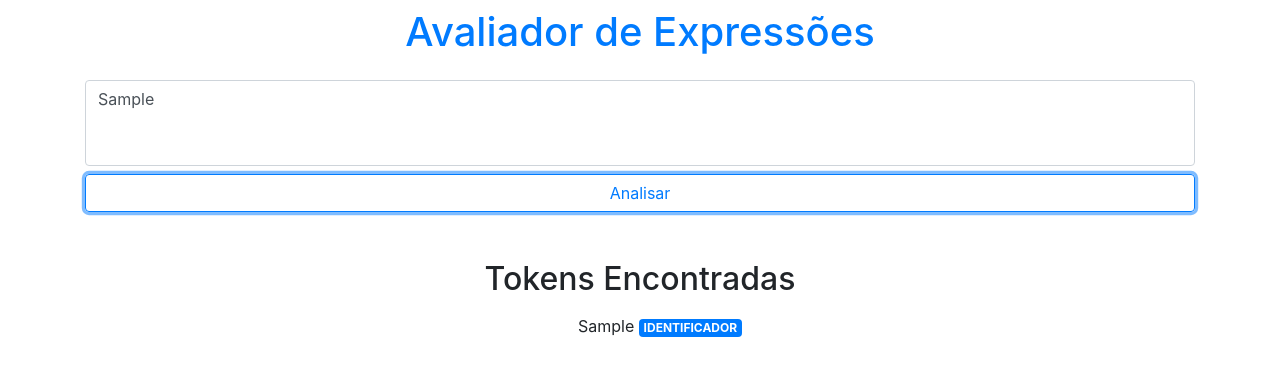
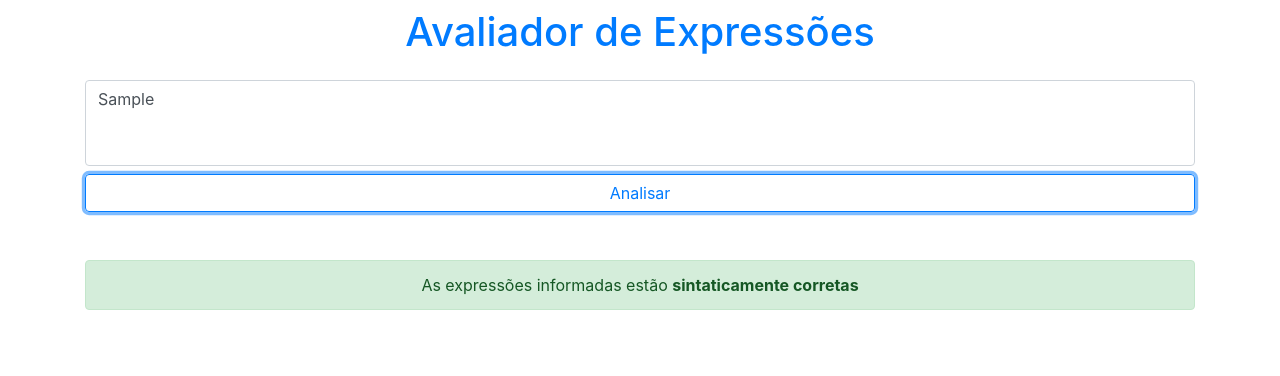
Before and after one commit to leoaugustov/avaliador-expressoes, a website built with webpack: page build/index.html in a window 1280 px wide. Both pictures are taken after typing "Sample" into the empty fields and a click on the button "Analisar". Built offline with nearby package versions, Linux system fonts and the light colour scheme.

Commit message:
Interface modificada para mostrar resultado da análise sintática

```diff
--- a/src/index.js
+++ b/src/index.js
@@ -1,27 +1,17 @@
 import AnalisadorLexico from './analisadorLexico';
-
-const secaoTokenEncontradas = document.getElementById('secao-token-encontradas');
-secaoTokenEncontradas.style.display = 'none';
+import AnalisadorSintatico from './analisadorSintatico';
 
 document.querySelector('form').onsubmit = e => {
     e.preventDefault();
     const formulario = e.target;
     const entrada = new FormData(formulario).get('entrada');
-    const analisadorLexico = new AnalisadorLexico(entrada);
+    const analisadorSintatico = new AnalisadorSintatico(new AnalisadorLexico(entrada));
 
-    const containerTokens = document.querySelector('#container-tokens ul');
-    containerTokens.innerHTML = '';
+    const sintaticamenteCorreto = analisadorSintatico.analisar();
 
-    let token = analisadorLexico.encontrarProximaToken();
-    do {
-        const li = document.createElement('li');
-        li.classList.add('animate__animated', 'animate__fadeIn', 'mt-1');
-        li.innerHTML = `${token.lexema} <div class="badge badge-primary">
-                            ${token.tipo}
-                        </div>`;
-
-        containerTokens.appendChild(li);
-    }while(token = analisadorLexico.encontrarProximaToken());
-
-    secaoTokenEncontradas.style.display = 'block';
+    document.getElementById("secao-resultado-analise-sintatica").innerHTML = `
+    <div class="alert alert-${sintaticamenteCorreto ? 'success': 'danger'} animate__animated animate__zoomIn" role="alert">
+        As expressões informadas estão <strong>sintaticamente ${sintaticamenteCorreto ? 'corretas': 'incorretas'}</strong>
+    </div>
+    `;
 }
```
Also changed, not shown: build/index.html.
